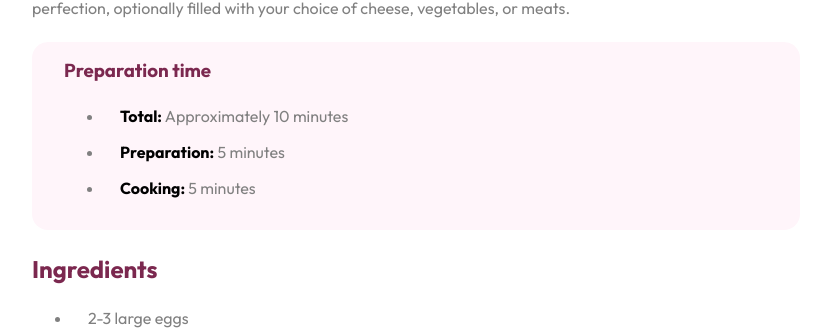
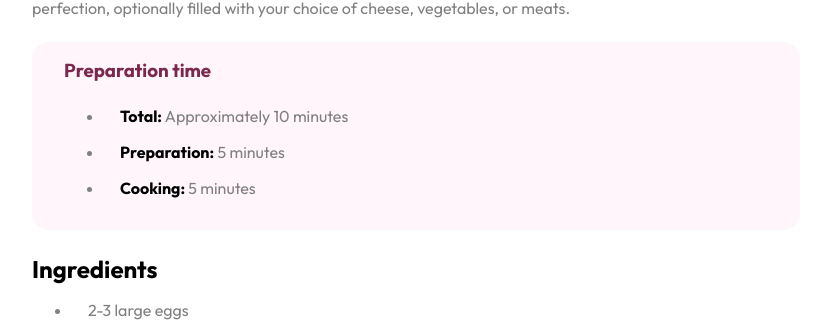
Before and after one commit to pen0808/Recipe-for-Omalette, a plain HTML site: page index.html in a window 1280 px wide. Shown: the part 465-800 px from the top of the page, without its empty margins (224-1055 px from the left). Drawn offline with Linux system fonts and the light colour scheme; a web font is replaced by a local one.

Commit message:
Update index.html

```diff
--- a/index.html
+++ b/index.html
@@ -25,7 +25,7 @@
       </ul>
     </div>
     <div class="ingredient">
-      <h3>Ingredients</h3>
+      <h2>Ingredients</h2>
       <ul>
         <li>2-3 large eggs</li>
         <li>Salt, to taste</li>
```
